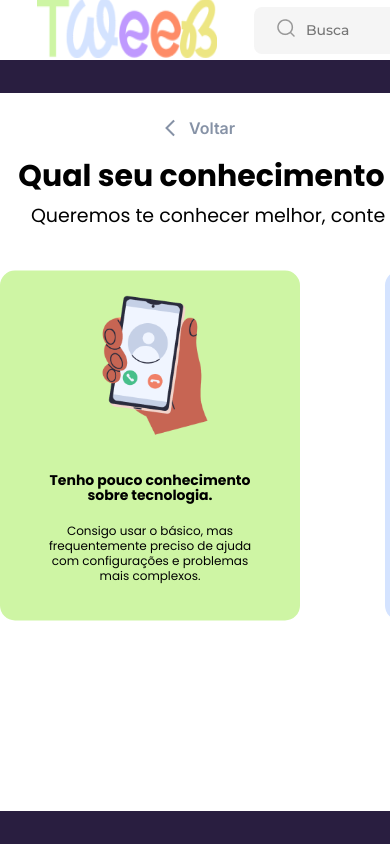
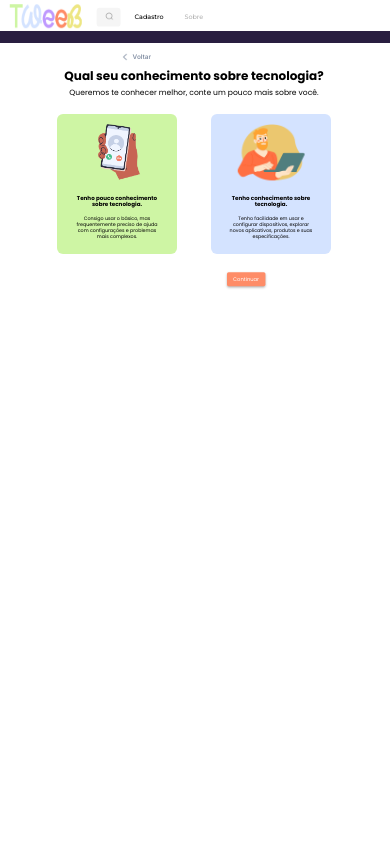
Before and after one commit to VoucherDesenvSenacHub/Tweeb-2025, a PHP site: template PI/App/user/View/pages/pagina_1_pesquisa_cadastro.html in a window 390 px wide; the page is wider, and only the part inside the window is pictured. Run offline with PHP 8.4, Linux system fonts and the light colour scheme; the template is opened without the code that fills it, so the values that code supplies are empty.

Commit message:
fazendo a responsividade

```diff
--- a/PI/public/css/pagina_1_pesquisa_cadastro.css
+++ b/PI/public/css/pagina_1_pesquisa_cadastro.css
@@ -68,14 +68,6 @@
     background-color: #291E40;
     height: 33px;
     width: 100VW;
-}
-
-.pesquisa1-cadastro-bottom-bar-footer{
-    background-color: #291E40;
-    height: 33px;
-    width: 100VW;
-    bottom: 0%;
-    position: fixed;
 }
 
 /* Barra de pesquisa */
@@ -306,3 +298,33 @@
 .pesquisa1-cadastro-btn-text a {
     color: #8692A6;
 }
+
+@media (max-width: 600px){
+    .pesquisa1-cadastro{
+        display: flex;
+         transform: scale(0.4);
+        margin-top: 45px;
+        margin-right: 200px;
+
+    }
+    .pesquisa1-cadastro-nav-menu{
+        /* background-color: red; */
+        width: 500px;
+        display: flex;
+
+        align-items: center;
+
+    }
+    .pesquisa1-cadastro-menu{
+        /* background-color: red; */
+        height: 100%;
+        justify-content: center;
+        margin-top: -100px;
+    }
+    .pesquisa1-cadastro-bottom-bar{
+        transform: translateX(-350px);
+        margin-top: -35px;
+        width: 200%;
+        height: 30px;
+    }
+}
```
